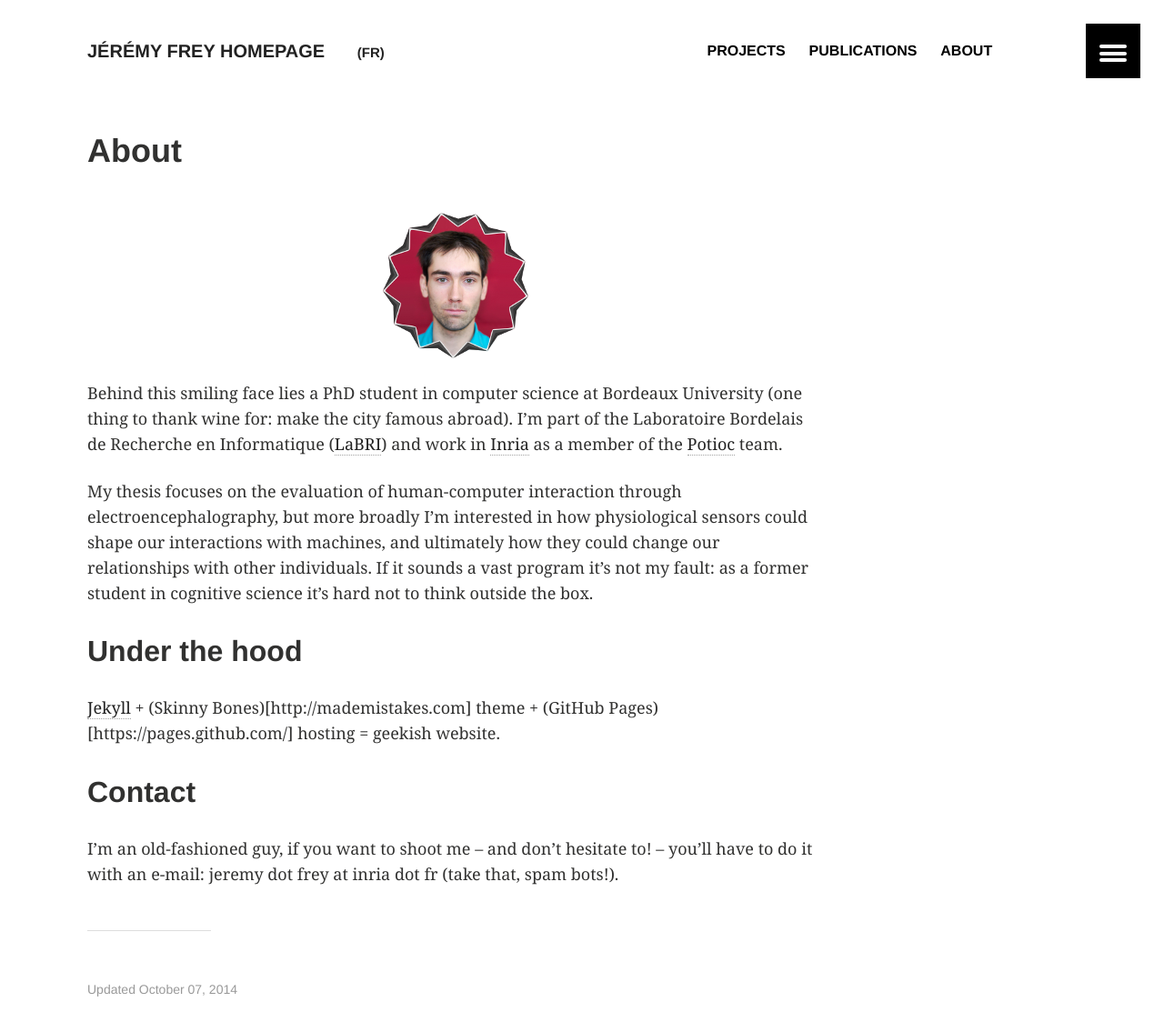
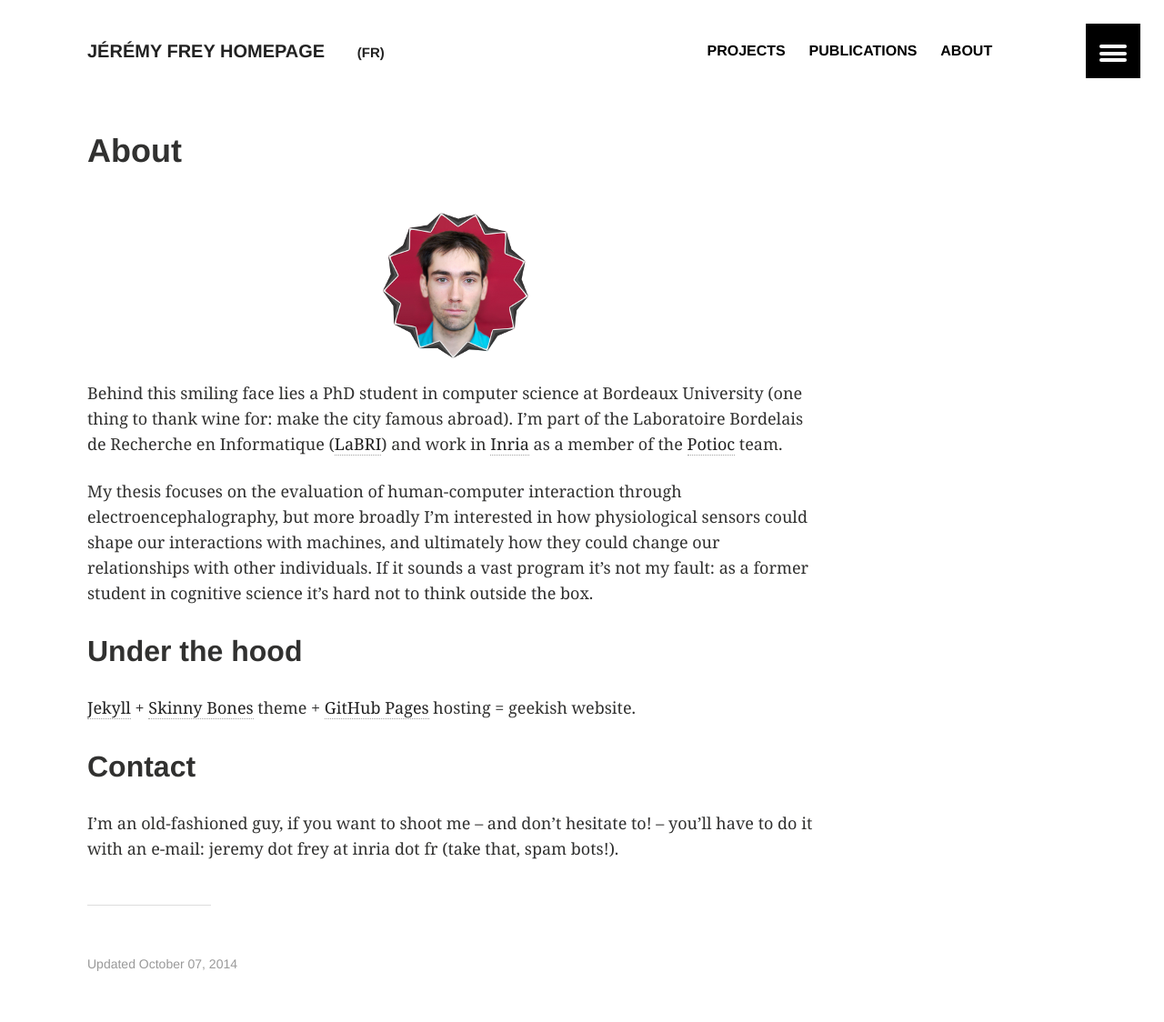
Before and after one commit to jfrey-xx/jfrey-xx.github.io, a Jekyll site: the page built from _pages/about.md, in a window 1280 px wide. Shown: the whole page at 91% size. Built offline with Jekyll 4.4.1, drawn with Linux system fonts in a browser that asks for light colours; after the commit the page ends 1096 px from its top, so only the background shows below that.

Commit message:
fix links syntax.

```diff
--- a/_pages/about.md
+++ b/_pages/about.md
@@ -10,7 +10,7 @@ My thesis focuses on the evaluation of human-computer interaction through electr
 
 ## Under the hood
 
-[Jekyll](http://jekyllrb.com) + (Skinny Bones)[http://mademistakes.com] theme + (GitHub Pages)[https://pages.github.com/] hosting = geekish website.
+[Jekyll](http://jekyllrb.com) + [Skinny Bones](http://mademistakes.com) theme + [GitHub Pages](https://pages.github.com/) hosting = geekish website.
 
 ## Contact
 
```
